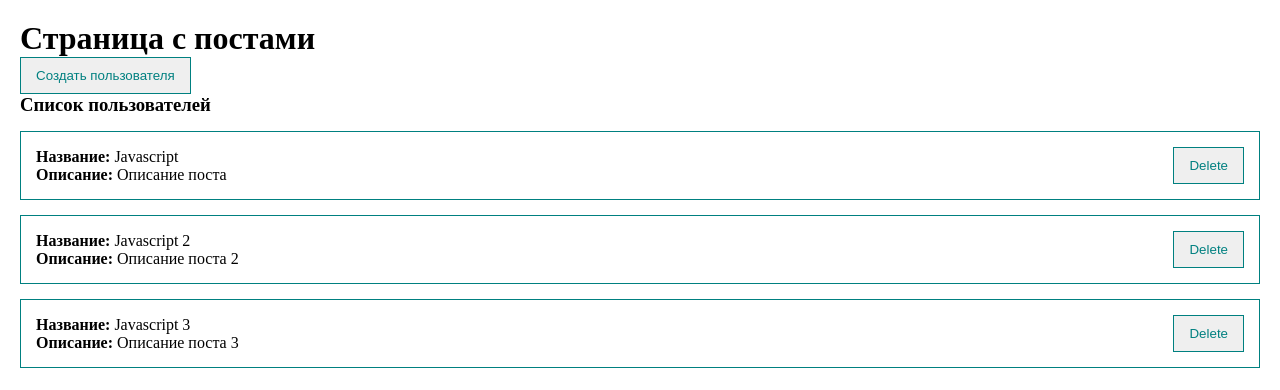
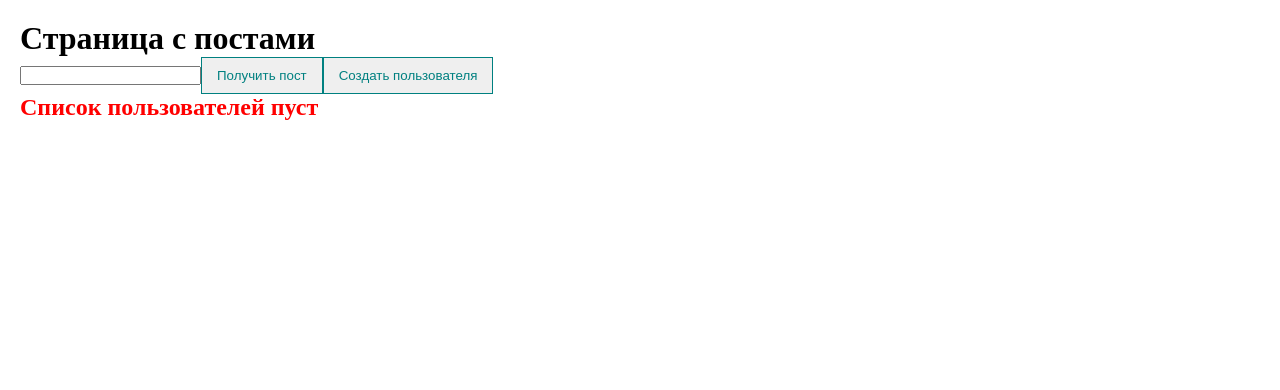
Before and after one commit to AleksandrZajac/vue3, a Vue app: page / in a window 1280 px wide. Shown: the top 390 px of the page. Built offline with nearby package versions, Linux system fonts and the light colour scheme.

Commit message:
Получить посты с сервера

```diff
--- a/package.json
+++ b/package.json
@@ -8,6 +8,7 @@
     "lint": "vue-cli-service lint"
   },
   "dependencies": {
+    "axios": "^0.24.0",
     "core-js": "^3.6.5",
     "vue": "^3.0.0",
     "vue-router": "^4.0.0-0",
--- a/src/App.vue
+++ b/src/App.vue
@@ -1,6 +1,8 @@
 <template>
   <div class="app">
     <h1>Страница с постами</h1>
+    <input type="text" v-model.trim="modificatorValue">
+    <my-button @click="fetchPosts">Получить пост</my-button>
     <my-button
       @click="showDialog"
     >
@@ -22,6 +24,7 @@
 <script>
   import PostForm from './components/PostForm';
   import PostList from '@/components/PostList';
+  import axios from 'axios';
   export default {
     components: {
       PostForm,
@@ -29,12 +32,9 @@
     },
     data() {
       return {
-        posts: [
-          {id: 1, title: 'Javascript', body: 'Описание поста'},
-          {id: 2, title: 'Javascript 2', body: 'Описание поста 2'},
-          {id: 3, title: 'Javascript 3', body: 'Описание поста 3'},
-        ],
+        posts: [],
         dialogVisible: false,
+        modificatorValue: '',
       }
     },
     methods: {
@@ -48,6 +48,15 @@
       },
       showDialog() {
         this.dialogVisible = true;
+      },
+      async fetchPosts() {
+        try {
+          const response = await axios.get('https://jsonplaceholder.typicode.com/posts?_limit=10')
+          this.posts = response.data;
+          console.log(response.data);
+        } catch (e) {
+          alert('Ошибка')
+        }
       }
     }
   }
```
Also changed, not shown: vue-readmy.txt, 1 other file (tests, documents, lock files or other folders).
